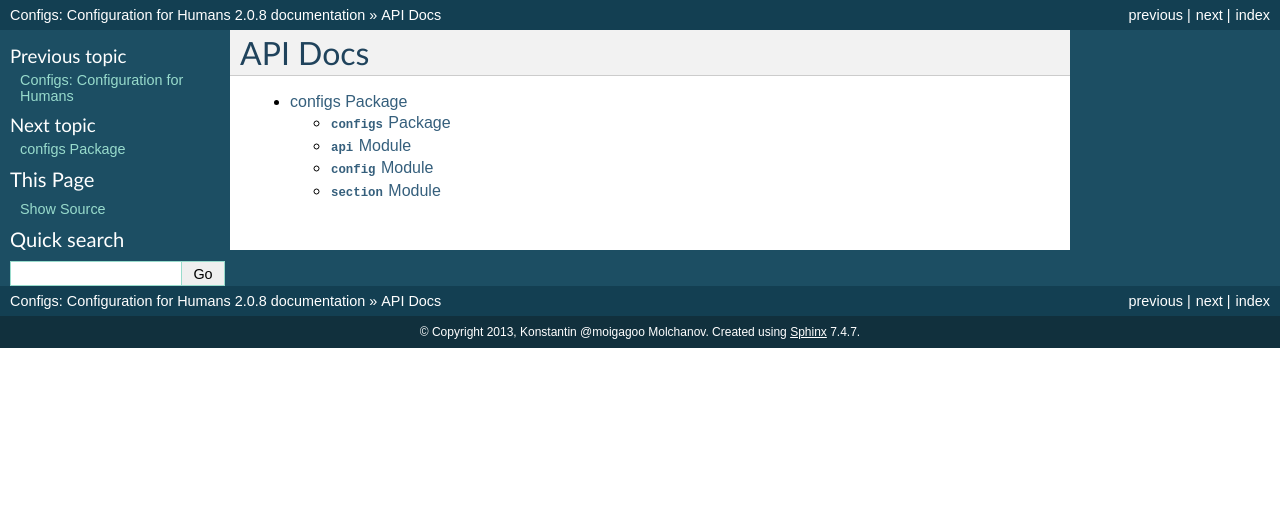
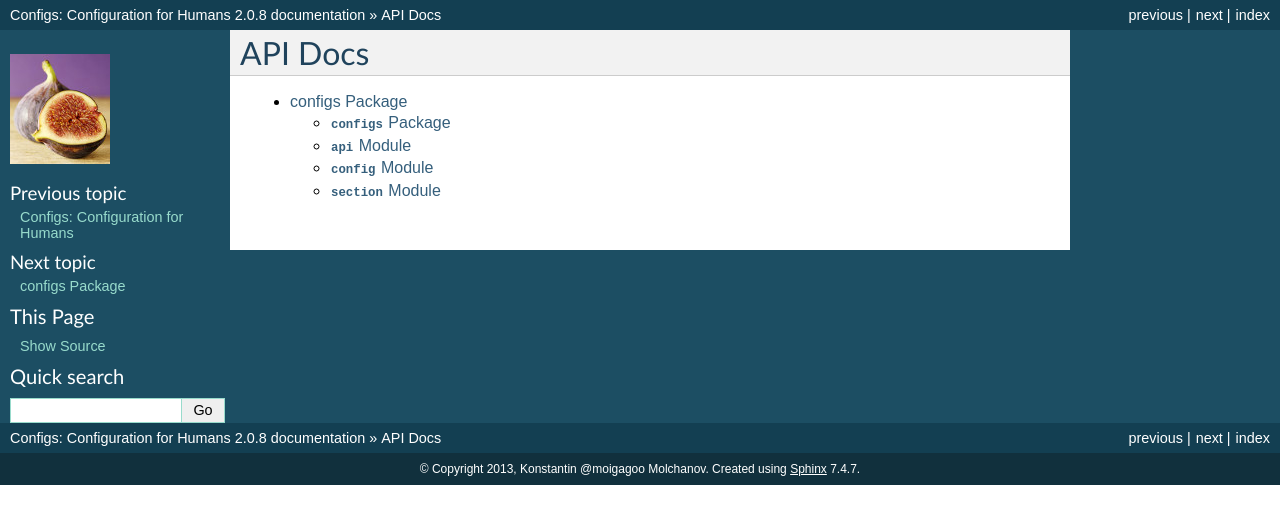
Before and after one commit to moigagoo/configs, a Sphinx documentation site: the page built from docs/apidocs/index.rst, in a window 1280 px wide. Shown: the top 524 px of the page. Built offline with Sphinx 7.4.7, drawn with Linux system fonts in a browser that asks for light colours.

Commit message:
Logo added.

```diff
--- a/README.rst
+++ b/README.rst
@@ -25,6 +25,10 @@ Loading data from a config is as easy as ``configs.load('my.conf')``.
 The repo is at `bitbucket.org/moigagoo/configs <https://bitbucket.org/moigagoo/configs>`_.
 
 Read the full documentation at `configs.rtfd.org <http://configs.rtfd.org>`_.
+
+.. image:: https://op9bww.bn1302.livefilestore.com/y2phzX-gFw3yMuwMkL1HBwG23d-RWirCBlliDJ1dwR2VNPAG3Dp6LFJwpvnE3sPmr7-8V8HfC11mOsH-h7TAa1rzDHo0uuCks3PbTL7fM3PfGU/figs.jpg?psid=1
+    :align: center
+    :width: 200
 
 Features
 ========
--- a/docs/conf.py
+++ b/docs/conf.py
@@ -117,7 +117,7 @@ html_theme = 'default'
 
 # The name of an image file (relative to this directory) to place at the top
 # of the sidebar.
-#html_logo = None
+html_logo = '../figs_small.jpg'
 
 # The name of an image file (within the static path) to use as favicon of the
 # docs.  This file should be a Windows icon file (.ico) being 16x16 or 32x32
@@ -196,7 +196,7 @@ latex_documents = [
 
 # The name of an image file (relative to this directory) to place at the top of
 # the title page.
-#latex_logo = None
+latex_logo = '../figs.jpg'
 
 # For "manual" documents, if this is true, then toplevel headings are parts,
 # not chapters.
```
Also changed, not shown: figs.jpg (added), figs_small.jpg (added).
